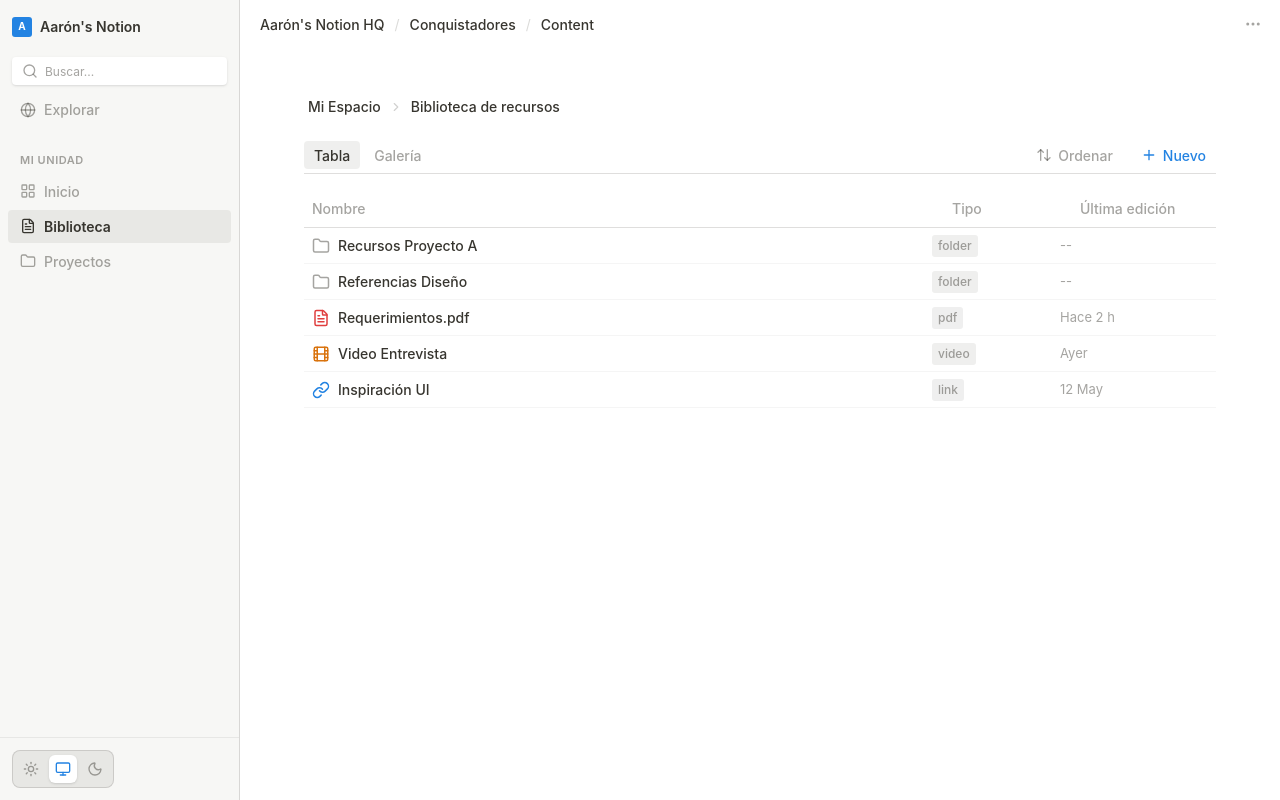
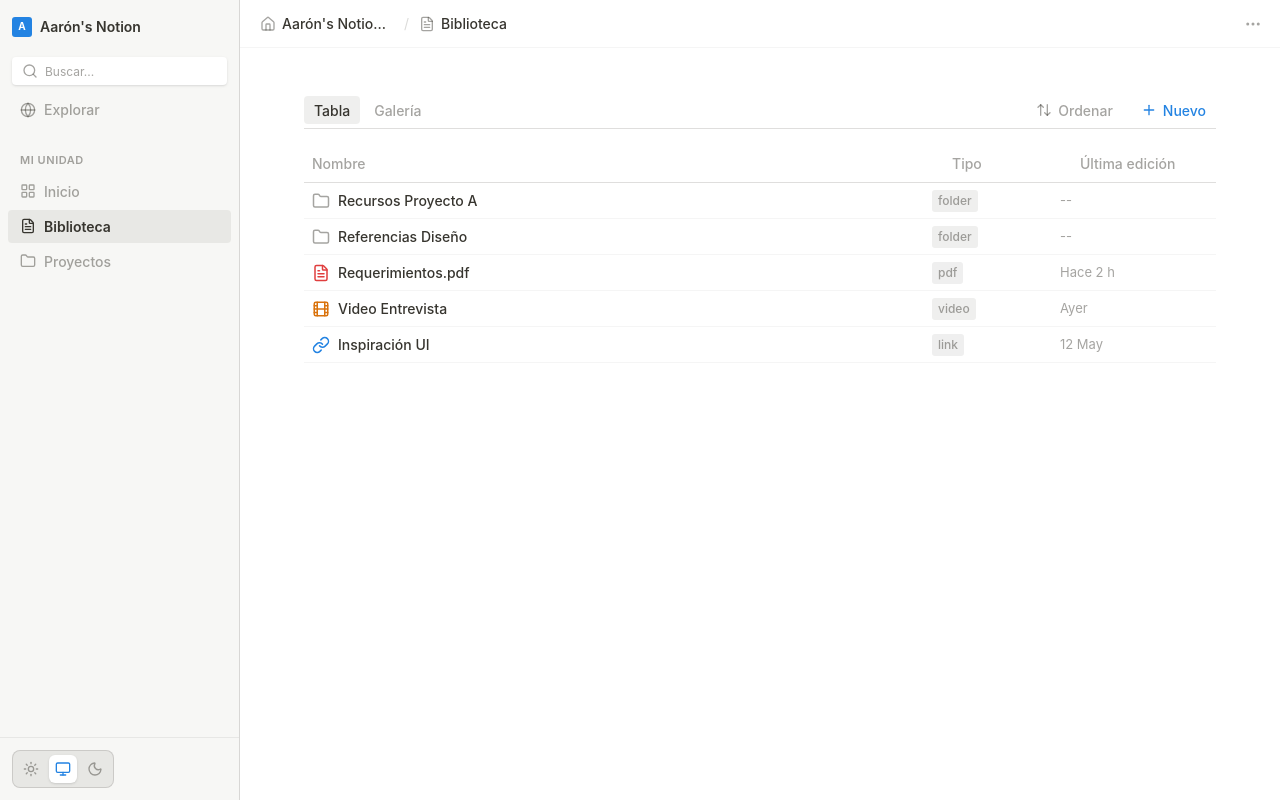
Before and after one commit to ibanezbendezu/theke-front, a React (Vite) app: page /library in a window 1280 px wide. Built offline with nearby package versions, Linux system fonts and the light colour scheme.

Commit message:
add folder navigation functionality in Library component; implement dynamic routing and breadcrumb display in Topbar

```diff
--- a/src/app/router.tsx
+++ b/src/app/router.tsx
@@ -17,11 +17,11 @@ export const router = createBrowserRouter([
                 element: <Dashboard/>,
             },
             {
-                path: 'library',
+                path: 'library/*',
                 element: <Library/>,
             },
             {
-                path: 'projects',
+                path: 'projects/*',
                 element: <Projects/>,
             },
             {
--- a/src/components/layout/Topbar.tsx
+++ b/src/components/layout/Topbar.tsx
@@ -1,17 +1,29 @@
-import { Menu, MoreHorizontal } from 'lucide-react';
+import { Menu, MoreHorizontal, Home, Folder, FileText, Globe } from 'lucide-react';
+import { useLocation, Link } from 'react-router-dom';
+import React from 'react';
 
 interface TopbarProps {
     isSidebarOpen: boolean;
     setIsOpen: (val: boolean) => void;
 }
 
+// Mapeo para traducir las rutas base a español con sus iconos
+const routeDictionary: Record<string, { name: string, icon: React.ElementType }> = {
+    'library': { name: 'Biblioteca', icon: FileText },
+    'projects': { name: 'Proyectos', icon: Folder },
+    'explore': { name: 'Explorar', icon: Globe },
+};
+
 export function Topbar({ isSidebarOpen, setIsOpen }: TopbarProps) {
+    const location = useLocation();
+
+    // Convertimos la URL "/library/conquistadores" en un array: ['library', 'conquistadores']
+    const pathnames = location.pathname.split('/').filter((x) => x);
+
     return (
-        <header className="flex items-center justify-between h-12 px-3 w-full flex-shrink-0 bg-background text-on-background">
+        <header className="flex items-center justify-between h-12 px-3 w-full flex-shrink-0 bg-background text-on-background border-b border-border/30">
 
-            {/* LADO IZQUIERDO: Breadcrumbs y Botón Hamburguesa */}
             <div className="flex items-center gap-1 overflow-hidden">
-                {/* Si el sidebar está cerrado, el menú hamburguesa aparece aquí (estilo Notion) */}
                 {!isSidebarOpen && (
                     <button
                         onClick={() => setIsOpen(true)}
@@ -22,33 +34,41 @@ export function Topbar({ isSidebarOpen, setIsOpen }: TopbarProps) {
                     </button>
                 )}
 
-                {/* Ruta de navegación (Breadcrumbs) - Datos basados en tu mockup */}
+                {/* Contenedor del Breadcrumb */}
                 <div className="flex items-center text-[14px]">
-                    <div className="flex items-center gap-1.5 px-2 py-1 rounded-[4px] hover:bg-surface-variant cursor-pointer transition-colors max-w-[150px]">
+                    {/* El nodo raíz siempre fijo */}
+                    <Link to="/" className="flex items-center gap-1.5 px-2 py-1 rounded-[4px] hover:bg-surface-variant cursor-pointer transition-colors max-w-[150px]">
+                        <Home size={16} className="text-outline flex-shrink-0" />
                         <span className="font-medium truncate">Aarón's Notion HQ</span>
-                    </div>
+                    </Link>
 
-                    <span className="text-outline/40 mx-0.5 select-none">/</span>
+                    {/* Mapeo dinámico del resto de la ruta */}
+                    {pathnames.map((value, index) => {
+                        const to = `/${pathnames.slice(0, index + 1).join('/')}`;
+                        const isKnownRoute = routeDictionary[value];
 
-                    <div className="flex items-center gap-1.5 px-2 py-1 rounded-[4px] hover:bg-surface-variant cursor-pointer transition-colors max-w-[150px]">
-                        <span className="font-medium truncate">Conquistadores</span>
-                    </div>
+                        // Si es una ruta base conocida, usamos su diccionario. Si es una carpeta dinámica, capitalizamos el nombre.
+                        const name = isKnownRoute ? isKnownRoute.name : decodeURIComponent(value).charAt(0).toUpperCase() + decodeURIComponent(value).slice(1);
+                        const Icon = isKnownRoute ? isKnownRoute.icon : Folder;
 
-                    <span className="text-outline/40 mx-0.5 select-none">/</span>
-
-                    <div className="flex items-center gap-1.5 px-2 py-1 rounded-[4px] hover:bg-surface-variant cursor-pointer transition-colors max-w-[150px]">
-                        <span className="font-medium truncate">Content</span>
-                    </div>
+                        return (
+                            <React.Fragment key={to}>
+                                <span className="text-outline/40 mx-0.5 select-none">/</span>
+                                <Link to={to} className="flex items-center gap-1.5 px-2 py-1 rounded-[4px] hover:bg-surface-variant cursor-pointer transition-colors max-w-[150px]">
+                                    <Icon size={16} className={`${isKnownRoute ? 'text-outline' : 'text-primary'} flex-shrink-0`} />
+                                    <span className="font-medium truncate">{name}</span>
+                                </Link>
+                            </React.Fragment>
+                        );
+                    })}
                 </div>
             </div>
 
-            {/* LADO DERECHO: Acciones */}
             <div className="flex items-center gap-1 flex-shrink-0 text-outline">
                 <button className="p-1.5 rounded-[4px] hover:bg-surface-variant transition-colors" title="Options">
                     <MoreHorizontal size={18} />
                 </button>
             </div>
-
         </header>
     );
 }
--- a/src/pages/Library.tsx
+++ b/src/pages/Library.tsx
@@ -1,9 +1,9 @@
 import { useState } from 'react';
+import { useNavigate, useLocation } from 'react-router-dom';
 import { Folder, FileText, Image as ImageIcon, Link as LinkIcon, Film, Plus, MoreHorizontal, ArrowUpDown } from 'lucide-react';
 import { Button } from '../components/ui/Button';
 import { Card } from '../components/ui/Card';
 import { Badge } from '../components/ui/Badge';
-import { Breadcrumb } from '../components/ui/Breadcrumb';
 
 // Mock de datos
 const mockFolders = [
@@ -20,6 +20,16 @@ const mockFiles = [
 export function Library() {
     const [viewMode, setViewMode] = useState<'grid' | 'list'>('list');
 
+    const navigate = useNavigate();
+    const location = useLocation();
+
+    const handleFolderClick = (folderName: string) => {
+        // Limpiamos el nombre para usarlo en la URL (minúsculas y guiones en vez de espacios)
+        const slug = folderName.toLowerCase().replace(/\s+/g, '-');
+        // Empujamos la nueva ruta anidada
+        navigate(`${location.pathname === '/' ? '' : location.pathname}/${slug}`);
+    };
+
     const getIcon = (type: string, size = 24) => {
         switch (type) {
             case 'pdf': return <FileText size={size} className="text-[#E03E3E]" />;
@@ -32,8 +42,6 @@ export function Library() {
 
     return (
         <div className="w-full px-10 md:px-16 py-12 pb-32">
-            <Breadcrumb items={[{ label: 'Mi Espacio' }, { label: 'Biblioteca de recursos' }]} />
-
             {/* Notion Database Toolbar */}
             <div className="flex items-center justify-between border-b border-border pb-1 mb-4">
                 <div className="flex items-center gap-1">
@@ -52,7 +60,13 @@ export function Library() {
             {viewMode === 'grid' ? (
                 <div className="grid grid-cols-1 sm:grid-cols-3 md:grid-cols-4 lg:grid-cols-5 gap-4">
                     {mockFolders.map(folder => (
-                        <Card key={folder.id} title={folder.name} subtitle={`${folder.count} elementos`} icon={getIcon('folder', 32)} />
+                        <Card
+                            key={folder.id}
+                            title={folder.name}
+                            subtitle={`${folder.count} elementos`}
+                            icon={getIcon('folder', 32)}
+                            onClick={() => handleFolderClick(folder.name)} // <--- Clic en Grid
+                        />
                     ))}
                     {mockFiles.map(file => (
                         <Card key={file.id} title={file.name} subtitle={file.date} icon={getIcon(file.type, 32)} />
@@ -66,7 +80,11 @@ export function Library() {
                         <div className="w-32 hidden sm:block font-medium">Última edición</div>
                     </div>
                     {[...mockFolders.map(f => ({...f, type: 'folder', date: '--'})), ...mockFiles].map(item => (
-                        <div key={item.id} className="group flex items-center py-1.5 px-2 hover:bg-surface-variant border-b border-border/30 cursor-pointer transition-colors text-on-background">
+                        <div
+                            key={item.id}
+                            onClick={() => item.type === 'folder' ? handleFolderClick(item.name) : null}
+                            className="group flex items-center py-1.5 px-2 hover:bg-surface-variant border-b border-border/30 cursor-pointer transition-colors text-on-background"
+                        >
                             <div className="flex-1 flex items-center gap-2 font-medium">
                                 {getIcon(item.type, 18)}
                                 <span>{item.name}</span>
```
